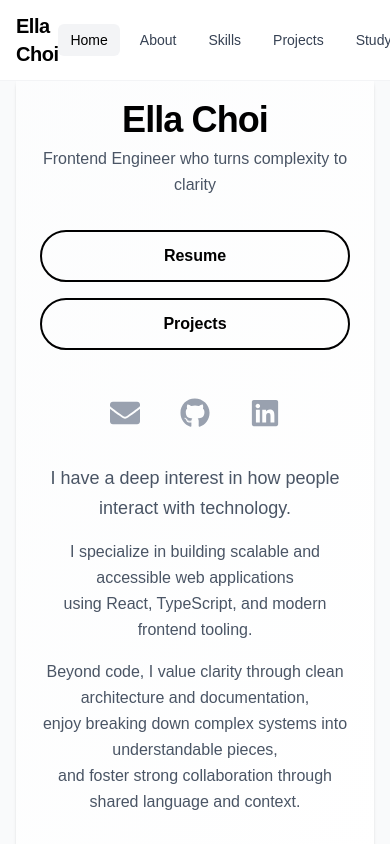
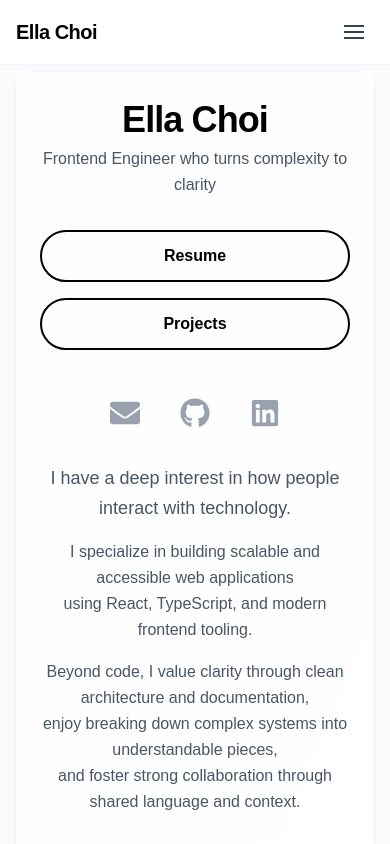
Before and after one commit to ella-yschoi/ella-yschoi.github.io, a Next.js app: page / in a window 390 px wide. Shown: the top 844 px of the page. Built offline with nearby package versions, Linux system fonts and the light colour scheme.

Commit message:
feat: Implement mobile navigation menu with toggle functionality in Header component

```diff
--- a/src/components/Header.tsx
+++ b/src/components/Header.tsx
@@ -2,6 +2,8 @@
 
 import Link from 'next/link';
 import { usePathname } from 'next/navigation';
+import { useState } from 'react';
+import { motion, AnimatePresence } from 'framer-motion';
 
 const navItems = [
   { label: 'Home', href: '/', id: 'intro' },
@@ -14,6 +16,15 @@ const navItems = [
 
 const Header = () => {
   const pathname = usePathname();
+  const [isMenuOpen, setIsMenuOpen] = useState(false);
+
+  const toggleMenu = () => {
+    setIsMenuOpen(!isMenuOpen);
+  };
+
+  const closeMenu = () => {
+    setIsMenuOpen(false);
+  };
 
   return (
     <header className='fixed top-0 left-0 w-full bg-white border-b border-gray-100 z-50'>
@@ -21,7 +32,9 @@ const Header = () => {
         <Link href='/' className='font-bold text-xl text-black tracking-tight'>
           Ella Choi
         </Link>
-        <ul className='flex gap-2 sm:gap-4 md:gap-6'>
+
+        {/* Desktop Navigation */}
+        <ul className='hidden md:flex gap-6'>
           {navItems.map((item) => {
             const isActive =
               pathname === item.href ||
@@ -44,7 +57,70 @@ const Header = () => {
             );
           })}
         </ul>
+
+        {/* Mobile Hamburger Button */}
+        <button
+          onClick={toggleMenu}
+          className='md:hidden p-2 rounded-md text-gray-700 hover:text-black hover:bg-gray-100 transition-colors'
+          aria-label='Toggle menu'
+        >
+          <div className='w-6 h-6 flex flex-col justify-center items-center'>
+            <span
+              className={`block w-5 h-0.5 bg-current transition-all duration-300 ${
+                isMenuOpen ? 'rotate-45 translate-y-1' : '-translate-y-1'
+              }`}
+            />
+            <span
+              className={`block w-5 h-0.5 bg-current transition-all duration-300 ${
+                isMenuOpen ? 'opacity-0' : 'opacity-100'
+              }`}
+            />
+            <span
+              className={`block w-5 h-0.5 bg-current transition-all duration-300 ${
+                isMenuOpen ? '-rotate-45 -translate-y-1' : 'translate-y-1'
+              }`}
+            />
+          </div>
+        </button>
       </nav>
+
+      {/* Mobile Menu */}
+      <AnimatePresence>
+        {isMenuOpen && (
+          <motion.div
+            initial={{ opacity: 0, height: 0 }}
+            animate={{ opacity: 1, height: 'auto' }}
+            exit={{ opacity: 0, height: 0 }}
+            transition={{ duration: 0.3 }}
+            className='md:hidden bg-white border-b border-gray-100'
+          >
+            <ul className='px-4 py-2 space-y-1'>
+              {navItems.map((item) => {
+                const isActive =
+                  pathname === item.href ||
+                  (item.href === '/' && pathname === '/') ||
+                  (pathname.startsWith(item.href) && item.href !== '/');
+                return (
+                  <li key={item.label}>
+                    <Link
+                      href={item.href}
+                      onClick={closeMenu}
+                      className={`block px-3 py-3 rounded-md text-sm font-medium transition-colors ${
+                        isActive
+                          ? 'text-black bg-gray-100'
+                          : 'text-gray-700 hover:text-black hover:bg-gray-100'
+                      }`}
+                      scroll={item.href.startsWith('#') ? false : true}
+                    >
+                      {item.label}
+                    </Link>
+                  </li>
+                );
+              })}
+            </ul>
+          </motion.div>
+        )}
+      </AnimatePresence>
     </header>
   );
 };
```
